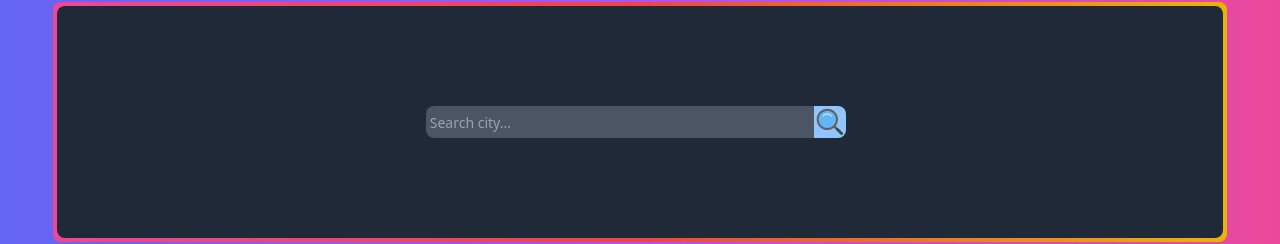
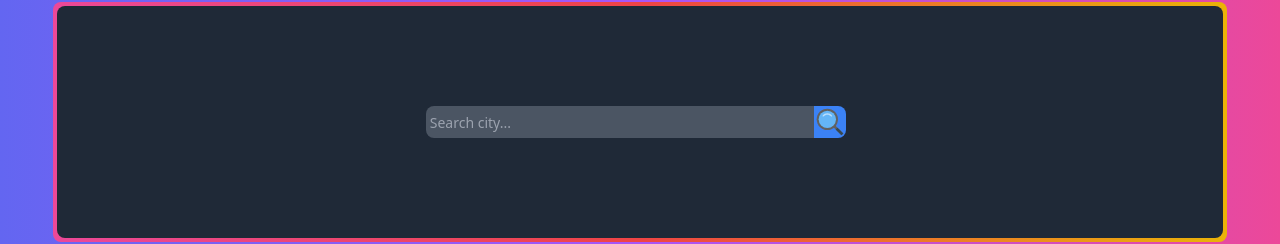
Before and after one commit to stx720/weather-app, a Next.js app: page / in a window 1280 px wide. Shown: the part 318-562 px from the top of the page. Built offline with nearby package versions, Linux system fonts and the light colour scheme.

Commit message:
Color change on search button

```diff
--- a/app/page.js
+++ b/app/page.js
@@ -131,7 +131,7 @@ export default function Home() {
               width={32}
               height={32}
               alt="Picture of the author"
-              className="bg-blue-300 hover:bg-blue-500 rounded-r-lg animate__animated animate__fadeInDown   "
+              className="bg-blue-500 hover:bg-blue-300 rounded-r-lg animate__animated animate__fadeInDown   "
             />
           </button>
         </div>
```
